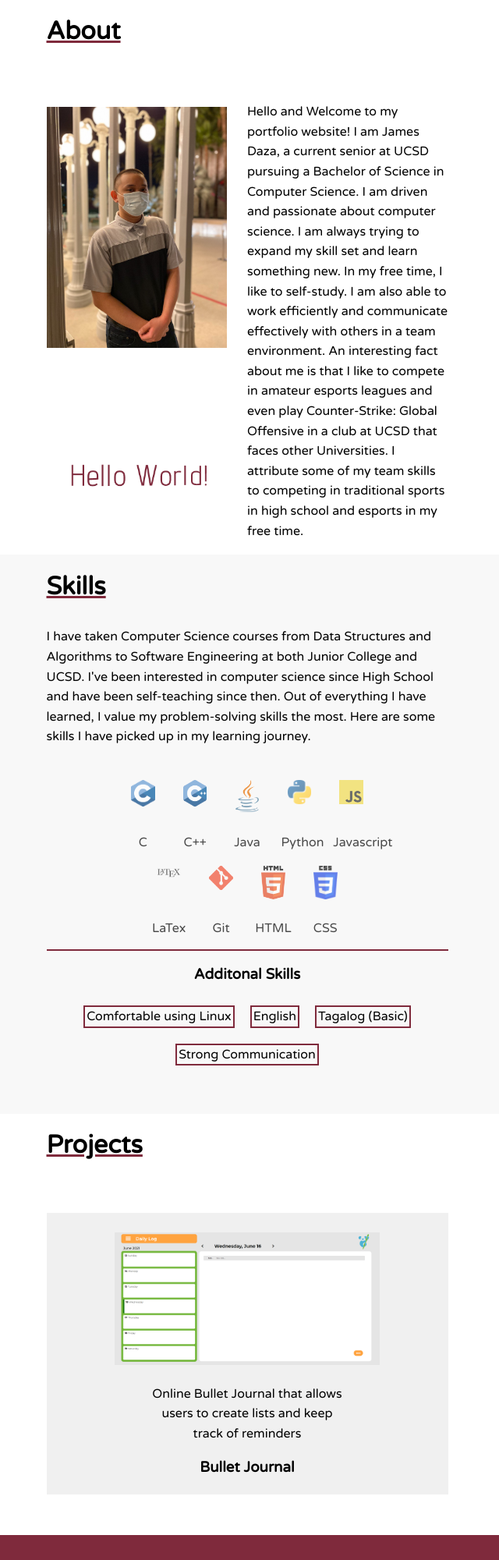
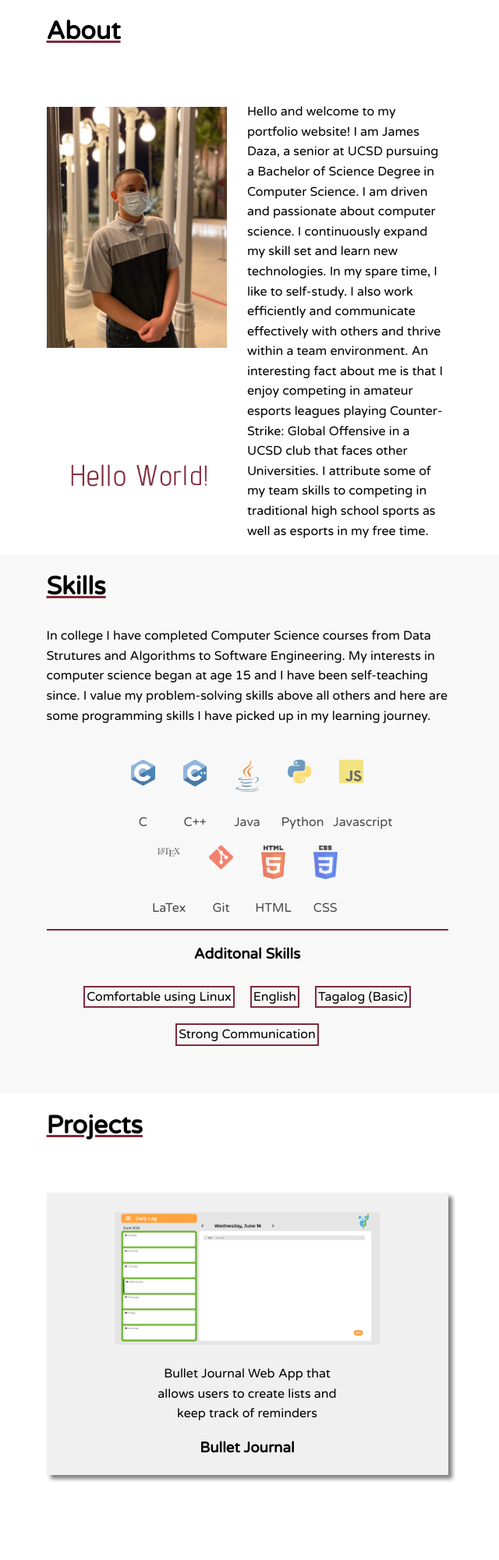
Before and after one commit to jamesrdaza/jamesrdaza.github.io, a plain HTML site: page index.html in a window 1280 px wide. Shown: the part 800-2800 px from the top of the page at 78% size, without its empty margins (448-1088 px from the left). After the commit the page ends 2742 px from the top, so only its background shows below. Drawn offline with nearby package versions, Linux system fonts and the light colour scheme.

Commit message:
Info and style updates

```diff
--- a/css/style.css
+++ b/css/style.css
@@ -192,7 +192,7 @@ ul {
     margin-right: auto;
     padding-top: 20%;
     padding-bottom: 20%;
-    margin-bottom: 25%;
+    margin-bottom: 20%;
     border-bottom: 2px solid rgba(0, 0, 0, 0.2);
     font-family: "Merriweather", serif;
     text-align: center;
@@ -208,12 +208,12 @@ ul {
     padding-top: 25px;
     text-align: center;
     background-color: rgb(240, 240, 240);
+    box-shadow: 5px 5px 5px grey;
+    transition: 250ms;
+    cursor: pointer;
 }
 
-.project img {
-    transition: transform .2s;
-}
-.project img:hover {
+.project:hover {
     transform: scale(1.10);
 }
 
@@ -372,7 +372,7 @@ body.singleProject .bujo {
     height: auto;
     width: 100%;
     padding: 50px 0px;
-    background-color: #7F2A3C;
+    background-color: #8d3145;
 }
 
 /* Project Description */
--- a/index.html
+++ b/index.html
@@ -1,27 +1,31 @@
 <!DOCTYPE html>
 <html lang="en">
+
 <head>
     <meta charset="UTF-8">
     <title>James Daza</title>
     <link rel="stylesheet" href="https://fonts.googleapis.com/css?family=Open+Sans">
     <link rel="stylesheet" href="https://fonts.googleapis.com/css?family=Merriweather">
     <link rel="stylesheet" href="https://fonts.googleapis.com/css?family=Varela+Round">
-        <link rel="shortcut icon" type="image/jpg" href="./images/logo3.png"/>
+    <link rel="shortcut icon" type="image/jpg" href="./images/logo3.png" />
     <link rel="stylesheet" href="./css/style.css">
 </head>
+
 <body class="def">
     <main>
         <div class="sidenav">
             <div class="name">
-                    <img src="./images/logo.png" height="150" width="150" alt="logo">
+                <img src="./images/logo2.png" height="180" width="180" alt="logo">
             </div>
             <a class="nav" id="home">HOME</a>
             <a class="nav" id="about">ABOUT</a>
             <a class="nav" id="skills">SKILLS</a>
             <a class="nav" id="proj">PROJECTS</a>
             <div class="icons">
-                    <a href="https://github.com/jamesrdaza"><img id="gitLogo" src="images/GitHub-Mark-Light-64px.png" height="50" width="50" alt="Github Logo"></a>
-                    <a href="https://linkedin.com/in/james-daza-7410a7215"><img id="linkedLogo" src="images/LI-In-Bug.png" alt="Linkedin Logo"></a>
+                <a href="https://github.com/jamesrdaza"><img id="gitLogo" src="images/GitHub-Mark-Light-64px.png"
+                        height="50" width="50" alt="Github Logo"></a>
+                <a href="https://linkedin.com/in/james-daza-7410a7215"><img id="linkedLogo" src="images/LI-In-Bug.png"
+                        alt="Linkedin Logo"></a>
             </div>
         </div>
         <div class="padding">
@@ -36,11 +40,11 @@
                         <img id="hello" src="images/hello.gif" alt="Hello World">
                     </div>
                     <p>
-                            Hello and Welcome to my portfolio website! I am James Daza, a current senior at UCSD pursuing a Bachelor of Science in Computer Science.
-                            I am driven and passionate about computer science.  I am always trying to expand my skill set and learn something new. In my free time,
-                            I like to self-study. I am also able to work efficiently and communicate effectively with others in a team environment. An interesting
-                            fact about me is that I like to compete in amateur esports leagues and even play Counter-Strike: Global Offensive in a club at UCSD that
-                            faces other Universities. I  attribute some of my team skills to competing in traditional sports in high school and esports in my free time.
+                        Hello and welcome to my portfolio website! I am James Daza, a senior at UCSD pursuing a Bachelor of Science Degree in Computer Science.
+                        I am driven and passionate about computer science. I continuously expand my skill set and learn new technologies. In my spare time, I like to self-study.
+                        I also work efficiently and communicate effectively with others and thrive within a team environment. An interesting fact about me is that I enjoy competing
+                        in amateur esports leagues playing Counter-Strike: Global Offensive in a UCSD club that faces other Universities. I attribute some of my team skills
+                        to competing in traditional high school sports as well as esports in my free time.
                     </p>
                 </div>
             </div>
@@ -48,9 +52,10 @@
                 <div class="content">
                     <h1 id="skl">Skills</h1>
                     <p>
-                            I have taken Computer Science courses from Data Structures and Algorithms to Software Engineering at both Junior College and UCSD.
-                            I've been interested in computer science since High School and have been self-teaching since then. Out of everything I have learned,
-                            I value my problem-solving skills the most. Here are some skills I have picked up in my learning journey. <br><br>
+                        In college I have completed Computer Science courses from Data Strutures and Algorithms
+                        to Software Engineering. My interests in computer science began at age 15 and I have
+                        been self-teaching since. I value my problem-solving skills above all others and here
+                        are some programming skills I have picked up in my learning journey. <br><br>
                     </p>
 
                     <div class="logoContainer">
@@ -114,13 +119,14 @@
                     <h1 id="ptag">Projects</h1>
                     <div class="project">
                         <img class="proj1" src="images/bujo.PNG" alt="bujo" width="340" height="170"> <br><br>
-                            <p id=pInfo> Online Bullet Journal that allows users to create lists and keep track of reminders</p>
-                            <h3><b>Bullet Journal</b> </h3>
+                        <p id=pInfo> Bullet Journal Web App that allows users to create lists and keep track of reminders
+                        </p>
+                        <h3><b>Bullet Journal</b></h3>
                     </div>
                 </div>
             </div>
-                <div class="footer">
-                </div>
+            <!-- <div class="footer">
+            </div> -->
         </div>
         <div class="bujo">
             <div class="content">
@@ -128,13 +134,20 @@
                 <h1>Bullet Journal</h1>
                 <img src="images/bujo.PNG" alt="bujo" width="680" height="340">
                 <p>
-                        I worked in a team with ten other students to create an online  Bullet Journal while utilizing the agile process.
-                        We had three distinct sprints for our team and did daily standups, weekly team meetings, and retrospectives to gauge
-                        our efficacy during development. We had three main groups during development. We had designers who created lo-fi and
-                        hi-fi designs of the UI, front-end who created the elements of the website, and back-end, where I was, that would
-                        figure out how to store and query. We used indexedDB to store user data in local storage and passed our functions
-                        to the front-end team. After the initial setup, I transitioned into a more testing role setting up jest scripts to
-                        test our indexedDB database. Passing the test script was required for pull requests into our main git branch.
+                    I worked in a team with ten other students to create an online Bullet Journal while utilizing the
+                    agile process.
+                    We had three distinct sprints for our team and did daily standups, weekly team meetings, and
+                    retrospectives to gauge
+                    our efficacy during development. We had three main groups during development. We had designers who
+                    created lo-fi and
+                    hi-fi designs of the UI, front-end who created the elements of the website, and back-end, where I
+                    was, that would
+                    figure out how to store and query. We used indexedDB to store user data in local storage and passed
+                    our functions
+                    to the front-end team. After the initial setup, I transitioned into a more testing role setting up
+                    jest scripts to
+                    test our indexedDB database. Passing the test script was required for pull requests into our main
+                    git branch.
                 </p>
                 <a href="https://cse110-sp21-group19.github.io/cse110-sp21-group19/">View App</a>
             </div>
@@ -142,4 +155,5 @@
     </main>
     <script src="./scripts/script.js" type="module"></script>
 </body>
+
 </html>
--- a/scripts/script.js
+++ b/scripts/script.js
@@ -3,7 +3,7 @@ var projBtn = document.querySelector("#proj");
 var homeBtn = document.querySelector("#home");
 var aboutBtn = document.querySelector("#about");
 var skillsBtn = document.querySelector("#skills");
-var bujoProj = document.querySelector(".proj1");
+var bujoProj = document.querySelector(".project");
 var closeBtn = document.querySelector(".close");
 
 /* Button Events */
```
Also changed, not shown: images/logo.png, images/logo2.png (added). Lines whose indentation alone changed are shown as unchanged.
